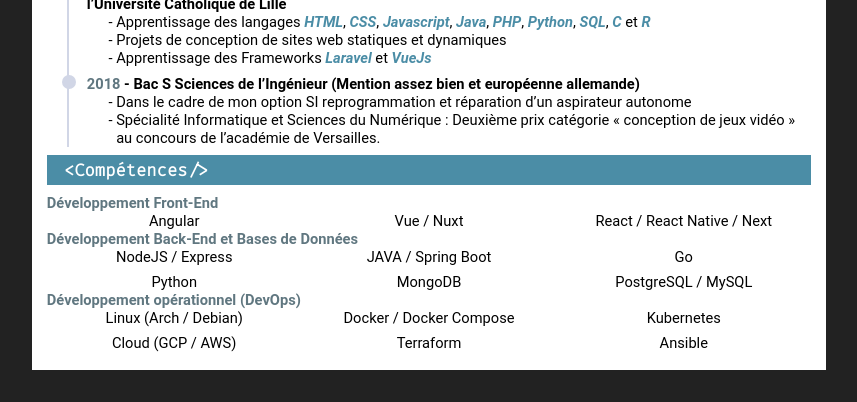
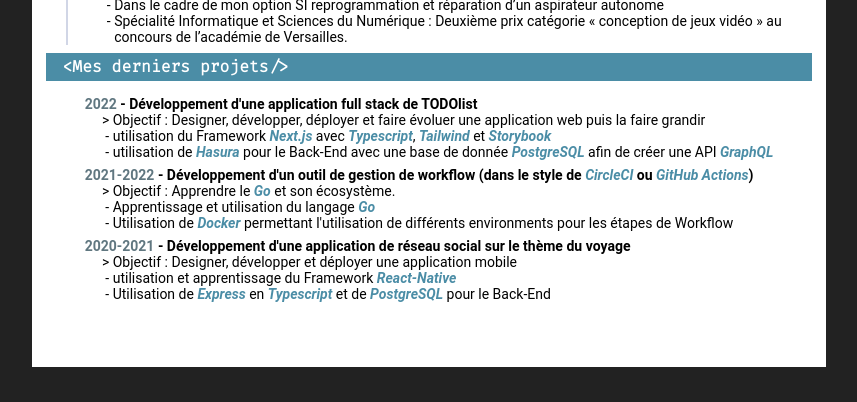
Before and after one commit to Anthony-Jhoiro/cv, a plain HTML site: page index.html in a window 1280 px wide. Shown: the part 834-1236 px from the top of the page, without its empty margins (211-1068 px from the left). Drawn offline with Linux system fonts and the light colour scheme.

Commit message:
Replace skills with last projects

```diff
--- a/index.html
+++ b/index.html
@@ -114,44 +114,38 @@
                 </div>
             </section>
 
-            <!-- Compétences -->
+            <!-- LAST PROJECTS -->
+            <section id="last-projects">
+                <h3 class="section-title monospace tag-like ">Mes derniers projets</h3>
 
-            <section id="skills ">
-                <h3 class="section-title monospace tag-like ">Compétences</h3>
-
-                <h4 class="skill-title">Développement Front-End</h4>
-
-                <div class="skills-grid">
-                    <!-- Front End -->
-                    <span>Angular</span>
-                    <span>Vue / Nuxt</span>
-                    <span>React / React Native / Next</span>
-                </div>
-                <h4 class="skill-title">Développement Back-End et Bases de Données</h4>
-
-
-                <div class="skills-grid">
-
-                    <!-- Back End -->
-                    <span>NodeJS / Express</span>
-                    <span>JAVA / Spring Boot</span>
-                    <span>Go</span>
-                    <span>Python</span>
-                    <span>MongoDB</span>
-                    <span>PostgreSQL / MySQL</span>
-                </div>
-
-                <h4 class="skill-title">Développement opérationnel (DevOps)</h4>
-
-                <div class="skills-grid">
-
-                    <!-- DevOps -->
-                    <span>Linux (Arch / Debian)</span>
-                    <span>Docker / Docker Compose</span>
-                    <span>Kubernetes</span>
-                    <span>Cloud (GCP / AWS)</span>
-                    <span>Terraform</span>
-                    <span>Ansible</span>
+                <div class="ctn center">
+                    <div>
+                        <div class="card">
+                            <h4><span class="date">2022</span>Développement d'une application full stack de TODOlist</h4>
+                            <ul>
+                                <li class="target">Objectif : Designer, développer, déployer et faire évoluer une application web puis la faire grandir</li>
+                                <li>utilisation du Framework <em>Next.js</em> avec <em>Typescript</em>, <em>Tailwind</em> et <em>Storybook</em></li>
+                                <li>utilisation de <em>Hasura</em> pour le Back-End avec une base de donnée <em>PostgreSQL</em> afin de créer une API <em>GraphQL</em></li>
+                            </ul>
+                        </div>
+                        <div class="card">
+                            <h4><span class="date">2021-2022</span>Développement d'un outil de gestion de workflow (dans le style de <em>CircleCI</em> ou <em>GitHub Actions</em>)</h4>
+                            <ul>
+                                <li class="target">Objectif : Apprendre le <em>Go</em> et son écosystème.</li>
+                                <li>Apprentissage et utilisation du langage <em>Go</em></li>
+                                <li>Utilisation de <em>Docker</em> permettant l'utilisation de différents environments pour les étapes de Workflow</li>
+                            </ul>
+                        </div>
+                        <div class="card">
+                            <h4><span class="date">2020-2021</span>Développement d'une application de réseau social sur le thème du voyage</h4>
+                            <ul>
+                                <li class="target">Objectif : Designer, développer et déployer une application mobile</li>
+                                <li>utilisation et apprentissage du Framework <em>React-Native</em></li>
+                                <li>Utilisation de <em>Express</em> en <em>Typescript</em> et de <em>PostgreSQL</em> pour le Back-End </li>
+                                </li>
+                            </ul>
+                        </div>
+                    </div>
                 </div>
             </section>
 
--- a/style.css
+++ b/style.css
@@ -14,7 +14,7 @@ body {
     padding: 5em;
     background: #222;
     font-family: 'Roboto', sans-serif;
-    font-size: 11pt;
+    font-size: 10.5pt;
 }
 
 #cv-container {
@@ -156,6 +156,10 @@ li {
     list-style-type: '- ';
 }
 
+li.target {
+    list-style-type: '> ';
+}
+
 @media print {
     * {
         -webkit-print-color-adjust: exact;
@@ -242,3 +246,10 @@ li {
 #action-row .btn:hover {
     background-color: #444;
 }
+
+.ctn.center {
+    align-items: center;
+    display: flex;
+    flex-direction: column;
+    width: 100%;
+}
```
